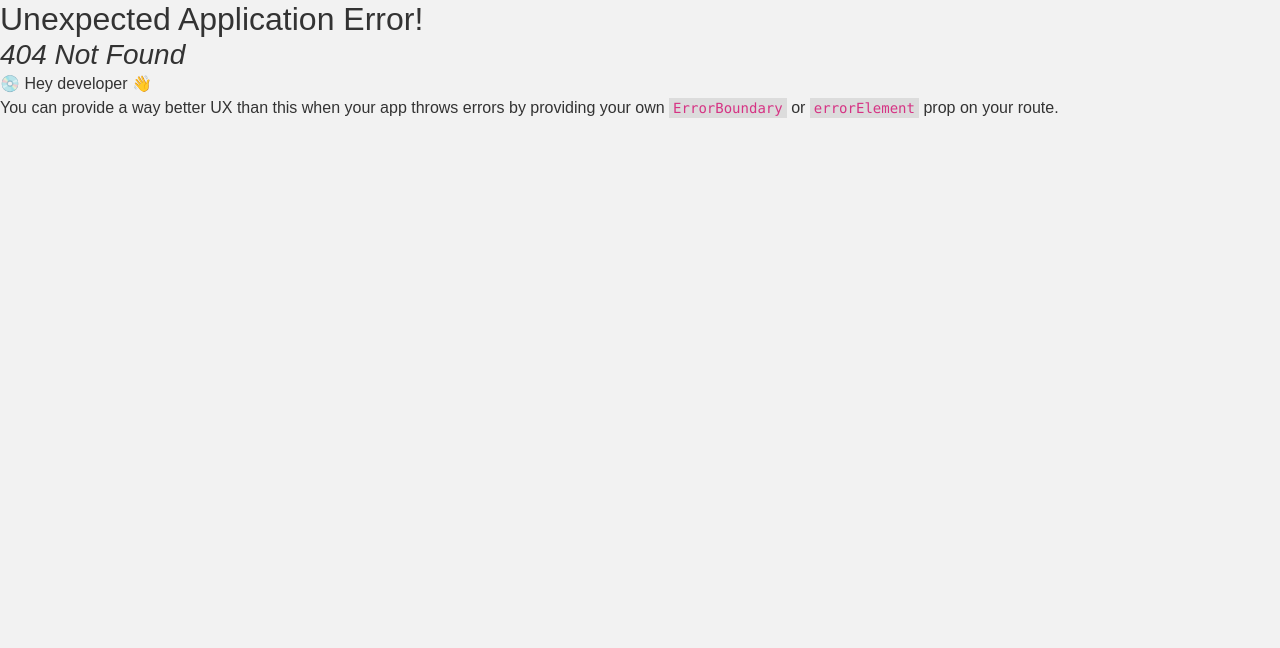
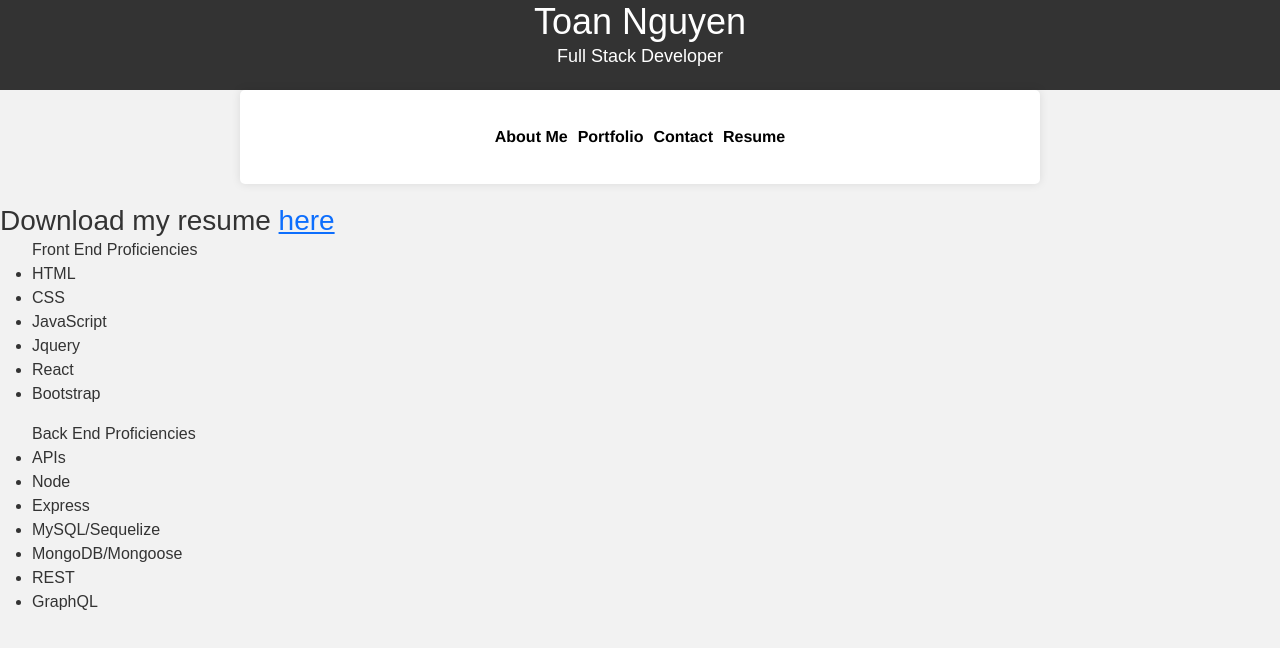
Before and after one commit to nguyent0275/my-react-portfolio, a React (Vite) app: page /Resume in a window 1280 px wide. Before the commit this address had no page. Shown: the top 648 px of the page. Built offline with nearby package versions, Linux system fonts and the light colour scheme.

Commit message:
added a resume page and renamed projects to Portfolio

```diff
--- a/src/App.jsx
+++ b/src/App.jsx
@@ -1,5 +1,5 @@
 import Header from "./components/Header";
-import Footer from "./components/Footer";
+// import Footer from "./pages/Contact";
 import Nav from "./components/Nav";
 import { Outlet } from "react-router-dom";
 
@@ -11,7 +11,6 @@ export default function App() {
       <Header />
       <Nav />
       <Outlet />
-      <Footer />
     </>
   );
 }
--- a/src/components/Nav.jsx
+++ b/src/components/Nav.jsx
@@ -13,16 +13,16 @@ export default function Nav() {
         }}
       >
         <div style={linkStyle}>
-          <a href="#about">About Me</a>
+          <a href="/about">About Me</a>
         </div>
         <div style={linkStyle}>
-          <a href="#portfolio">Portfolio</a>
+          <a href="/portfolio">Portfolio</a>
         </div>
         <div style={linkStyle}>
-          <a href="#contact">Contact</a>
+          <a href="/contact">Contact</a>
         </div>
         <div style={linkStyle}>
-          <a href="#resume">Resume</a>
+          <a href="/resume">Resume</a>
         </div>
       </section>
     </nav>
--- a/src/main.jsx
+++ b/src/main.jsx
@@ -1,10 +1,20 @@
-import React from 'react'
+// react imports
+import React from "react";
 import ReactDOM from "react-dom/client";
+import { createBrowserRouter, RouterProvider } from "react-router-dom";
 import App from "./App";
+
+// bootstrap
 import "bootstrap/dist/css/bootstrap.min.css";
-import About from "./pages/About"
-import Project from "./pages/Project"
-import { createBrowserRouter, RouterProvider } from 'react-router-dom';
+
+// pages imports
+import About from "./pages/About";
+import Contact from "./pages/Contact";
+import Portfolio from "./pages/Portfolio";
+import Resume from "./pages/Resume"
+
+// project data for portfolio page
+import projects from "./pages/projects";
 
 const router = createBrowserRouter([
   {
@@ -12,22 +22,23 @@ const router = createBrowserRouter([
     element: <App />,
     // errorElement: <Error />,
     children: [
-    //   {
-    //     index: true,
-    //     element: <Home />,
-    //   },
       {
+        index: true,
         path: "/About",
         element: <About />,
       },
       {
-        path: "/Project",
-        element: <Project />,
+        path: "/Portfolio",
+        element: <Portfolio projects={projects} />,
       },
-    //   {
-    //     path: "/Contact",
-    //     element: <Contact />,
-    //   },
+      {
+        path: "/Contact",
+        element: <Contact />,
+      },
+      {
+        path: "/Resume",
+        element: <Resume />,
+      },
     ],
   },
 ]);
--- a/src/components/Footer.jsx
+++ b/src/pages/Contact.jsx
@@ -2,7 +2,7 @@ import "../styles/footer.css";
 import { useState } from "react";
 import { validateEmail } from "../utils/helpers";
 
-export default function Footer() {
+export default function Contact() {
   const [email, setEmail] = useState("");
   const [name, setName] = useState("");
   const [message, setMessage] = useState("");
@@ -91,6 +91,3 @@ export default function Footer() {
     </section>
   );
 }
-
-// export default function Footer() {
-// }
--- a/src/pages/Project.jsx
+++ b/src/pages/Portfolio.jsx
@@ -1,6 +1,6 @@
 import "../styles/projects.css";
 
-export default function Project({ projects }) {
+export default function Portfolio({ projects }) {
   return (
     <section id="portfolio">
       <h2>Portfolio</h2>
--- /dev/null
+++ b/src/pages/Resume.jsx
@@ -0,0 +1,28 @@
+export default function Resume() {
+  return (
+    <>
+      <h3>
+        Download my resume <a href="">here</a>
+      </h3>
+      <ul>
+        Front End Proficiencies
+        <li>HTML</li>
+        <li>CSS</li>
+        <li>JavaScript</li>
+        <li>Jquery</li>
+        <li>React</li>
+        <li>Bootstrap</li>
+      </ul>
+      <ul>
+        Back End Proficiencies
+        <li>APIs</li>
+        <li>Node</li>
+        <li>Express</li>
+        <li>MySQL/Sequelize</li>
+        <li>MongoDB/Mongoose</li>
+        <li>REST</li>
+        <li>GraphQL</li>
+      </ul>
+    </>
+  );
+}
```
Also changed, not shown: src/components/Footer.js (added).
